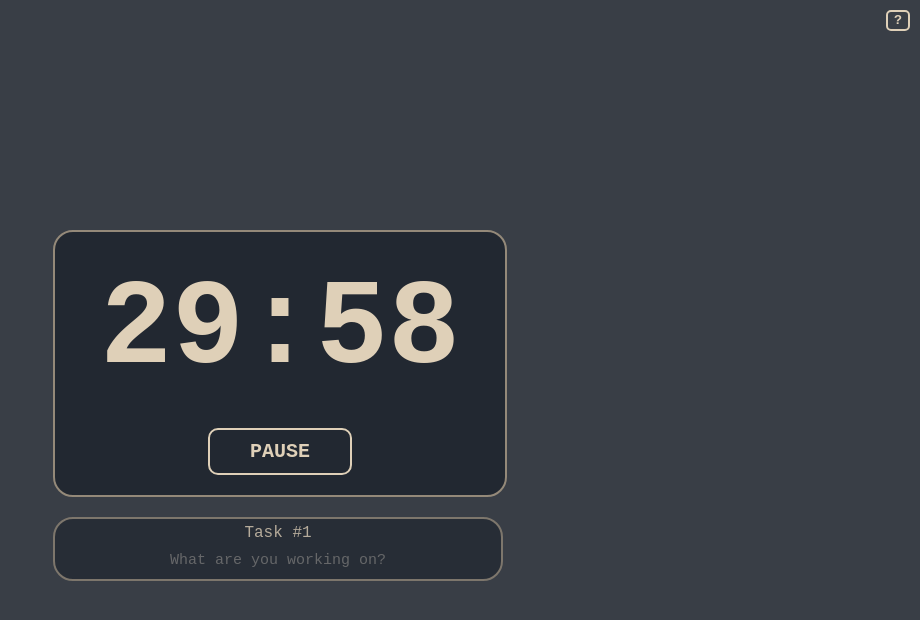
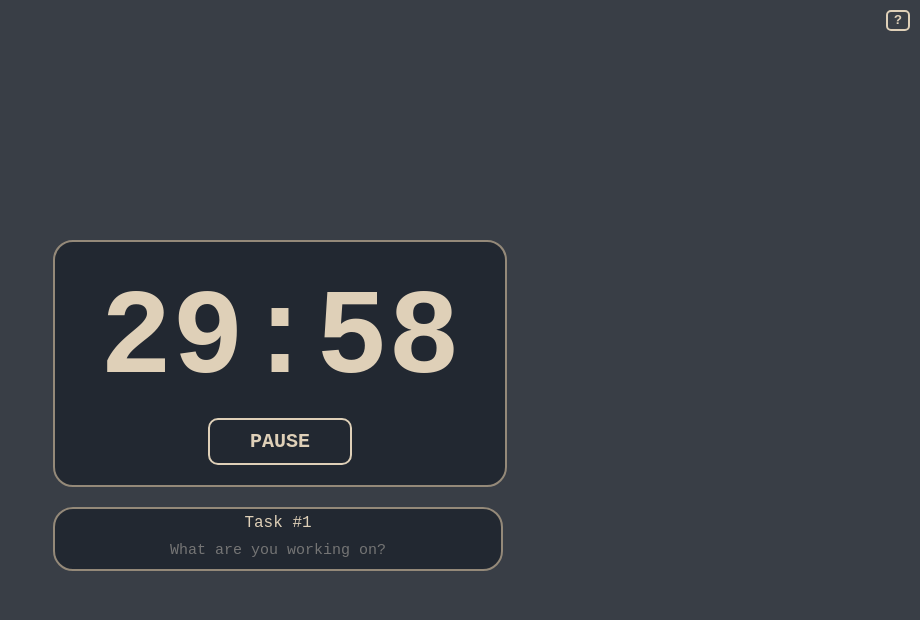
Before and after one commit to agilfor/hc-shrink-pomodoro, a website: page pomodoro/index.html in a window 1280 px wide. Both pictures are taken after a click on the button "START". Shown: the whole page, without its empty margins (360-1280 px from the left). Drawn offline with Linux system fonts and the light colour scheme.

Commit message:
Finished shrinking index.html

```diff
--- a/pomodoro/index.html
+++ b/pomodoro/index.html
@@ -1,7 +1,7 @@
 <meta name=viewport content="width=device-width, initial-scale=1">
 <title>Pomodoro</title>
 <template id=tmp>
-    <div class=task>
+    <div class=k>
         <p class=ht></p>
         <input class=d placeholder="What are you working on?">
     </div>
@@ -16,7 +16,7 @@
 </div>
 <div id=h class=hid>
     <h1>pomodoro</h1>
-    <p>enter time in a MM:SS; type tasks in directly</p>
+    <p>enter time as MM:SS; type to add tasks</p>
     <p>made w &lt;3 by <a target="_blank" href="https://www.github.com/agilfor">agilfor</a></p>
 </div>
 <style>
@@ -37,14 +37,11 @@
 
     body {
         margin: 0;
-        width: 100vw;
-        height: 100vh;
         background: #393E46;
     }
 
     #m {
         flex-direction: column;
-        width: fit-content;
         height: 100vh;
     }
 
@@ -57,7 +54,7 @@
 
     #c-ctnr,
     #h,
-    .task {
+    .k {
         background: #222831;
         border: 2px solid #948979;
         border-radius: 20px;
@@ -74,7 +71,7 @@
             background: none;
             border: 0;
             margin: 20px 20px 0;
-            padding: 10px 10px 30px;
+            padding: 10px 10px;
             font-size: 120px;
             outline: 0;
             font-weight: bold;
@@ -92,7 +89,7 @@
     #tc {
         overflow-y: scroll;
 
-        .task {
+        .k {
             margin: 0 0 10px;
 
             p {
@@ -110,10 +107,6 @@
                 font-size: 15px;
                 width: calc(100% - 20px);
             }
-        }
-
-        .empty {
-            opacity: .75;
         }
     }
 
@@ -143,6 +136,7 @@
 
     #h {
         position: fixed;
+        top: 0;
         align-content: center;
         margin: 10px;
         padding: 10px 20px;
@@ -166,58 +160,51 @@
 </style>
 <script>
     const d = document,
-        h = d.getElementById("h"),
-        th = () => h.classList.toggle("hid"),
+        h = d.getElementById("h").classList,
+        th = () => h.toggle("hid"),
         c = d.getElementById("c"),
         btn = d.getElementById("o"),
         tmp = d.getElementById("tmp"),
-        x = d.getElementById("tc");
+        x = d.getElementById("tc"),
+        cl = clearInterval;
     let s, clk;
-    const convert = (n) => {
-        n = String(n);
-        if (n.length == 1) { n = "0" + n; }
-        return n;
-    },
-        pt = () => {
-            const time = c.value.split(":");
-            if (time.length != 2) {
-                alert("Enter time as MM:SS");
-                return -1;
+    const pt = () => {
+            const a = c.value.split(":");
+            if (a.length != 2) {
+                return alert("Enter time as MM:SS");
             }
-            return 60 * parseInt(time[0]) + parseInt(time[1]);
+            return 60 * parseInt(a[0]) + parseInt(a[1]);;
         },
         strt = () => {
             s = pt();
-            if (s <= 0) { return; }
+            if (!s) { return; }
             btn.innerHTML = "PAUSE";
             btn.onclick = p;
             clk = setInterval(() => {
                 s--;
                 let a = Math.floor(s / 60), b = s - a * 60;
-                c.value = `${convert(a)}:${convert(b)}`;
+                c.value = `${String(a).padStart(2, "0")}:${String(b).padStart(2, "0")}`;
                 if (s == 0) {
-                    clearInterval(clk);
+                    cl(clk);
                 }
             }, 1000);
         },
         p = () => {
-            clearInterval(clk);
+            cl(clk);
             btn.innerHTML = "START";
             btn.onclick = strt;
         },
         nt = () => {
-            let a = tmp.content.cloneNode(true), b = a.querySelector("div.task"), n = x.childElementCount + 1;
-            b.querySelector("p.ht").innerHTML = `Task #${n}`;
-            b.classList.add("empty");
+            let a = tmp.content.cloneNode(true), b = a.querySelector(".k"), n = x.childElementCount + 1;
+            b.querySelector(".ht").innerHTML = `Task #${n}`;
             b.id = `tsk-${n}`;
             x.appendChild(a);
         };
     c.onfocus = p;
     nt();
     d.addEventListener("click", (e) => {
-        let t = e.target.closest(".task");
-        if (t) t.classList.remove("empty");
-        else {
+        let t = e.target.closest(".k");
+        if(!t) {
             let a = [...x.children];
             a.forEach((t, i) => {
                 if (!t.querySelector(".d").value && i < a.length - 1) t.remove();
@@ -229,8 +216,8 @@
             })
             if (a.length < 5 && a.every(t => t.querySelector(".d").value)) nt();
         }
-        if (!e.target.closest("#h") && !h.classList.contains("hid") && !e.target.closest("#t-h")) {
-            h.classList.add("hid");
+        if (!e.target.closest("#h") && !h.contains("hid") && !e.target.closest("#t-h")) {
+            h.add("hid");
         }
     });
 </script>
```
